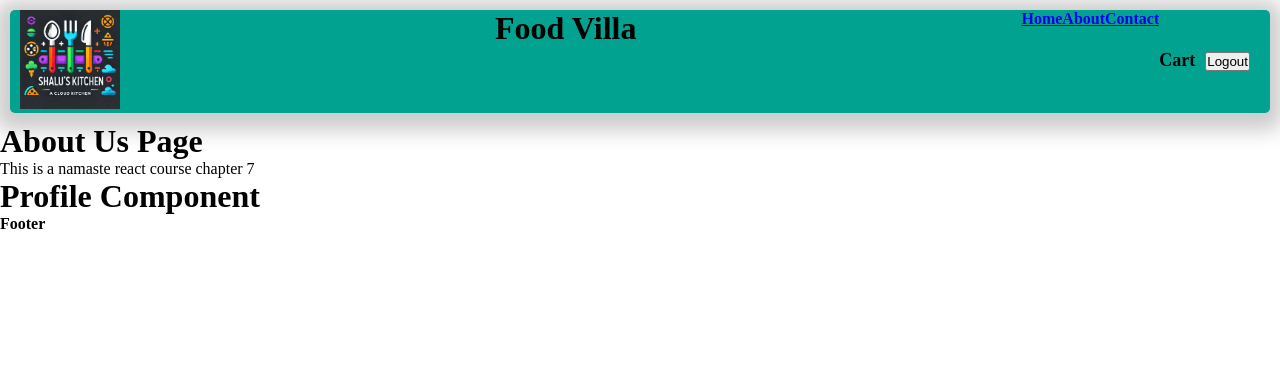
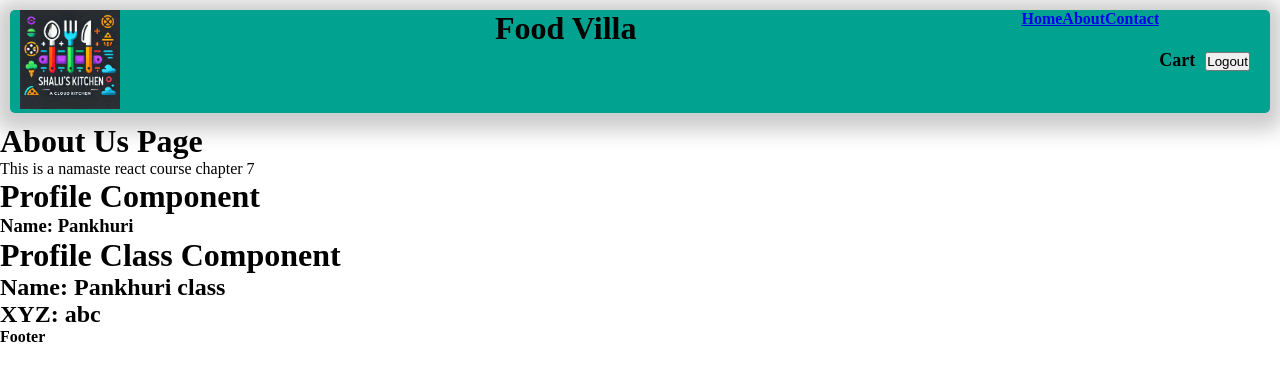
Before and after one commit to pankhuri0209/Akshay-React, a React (Vite) app: page /about/profile in a window 1280 px wide. Shown: the top 380 px of the page. Built offline with nearby package versions, Linux system fonts and the light colour scheme.

Commit message:
passing values between components

```diff
--- a/src/components/About.js
+++ b/src/components/About.js
@@ -1,11 +1,14 @@
 import { Outlet } from "react-router-dom";
-import Profile from "./Profile";
+import ProfileFunctionalComponent from "./Profile";
+
+import Profile from "./ProfileClass";
 const About = () => {
   return (
     <div>
       <h1>About Us Page</h1>
       <p> {""}This is a namaste react course chapter 7</p>
-      <Profile />
+      <ProfileFunctionalComponent name={"Pankhuri"} />
+      <Profile name={"Pankhuri class"} xyz="abc" />
     </div>
   );
 };
--- a/src/components/Profile.js
+++ b/src/components/Profile.js
@@ -1,7 +1,8 @@
-const Profile = () => {
+const Profile = (props) => {
   return (
     <div>
       <h1>Profile Component</h1>
+      <h3>Name: {props.name}</h3>
     </div>
   );
 };
--- /dev/null
+++ b/src/components/ProfileClass.js
@@ -0,0 +1,15 @@
+import React from "react";
+
+class Profile extends React.Component {
+  render() {
+    return (
+      <div>
+        <h1>Profile Class Component </h1>
+        <h2>Name: {this.props.name}</h2>
+        <h2>XYZ: {this.props.xyz}</h2>
+      </div>
+    );
+  }
+}
+
+export default Profile;
```
Also changed, not shown: 2 other files (tests, documents, lock files or other folders).
